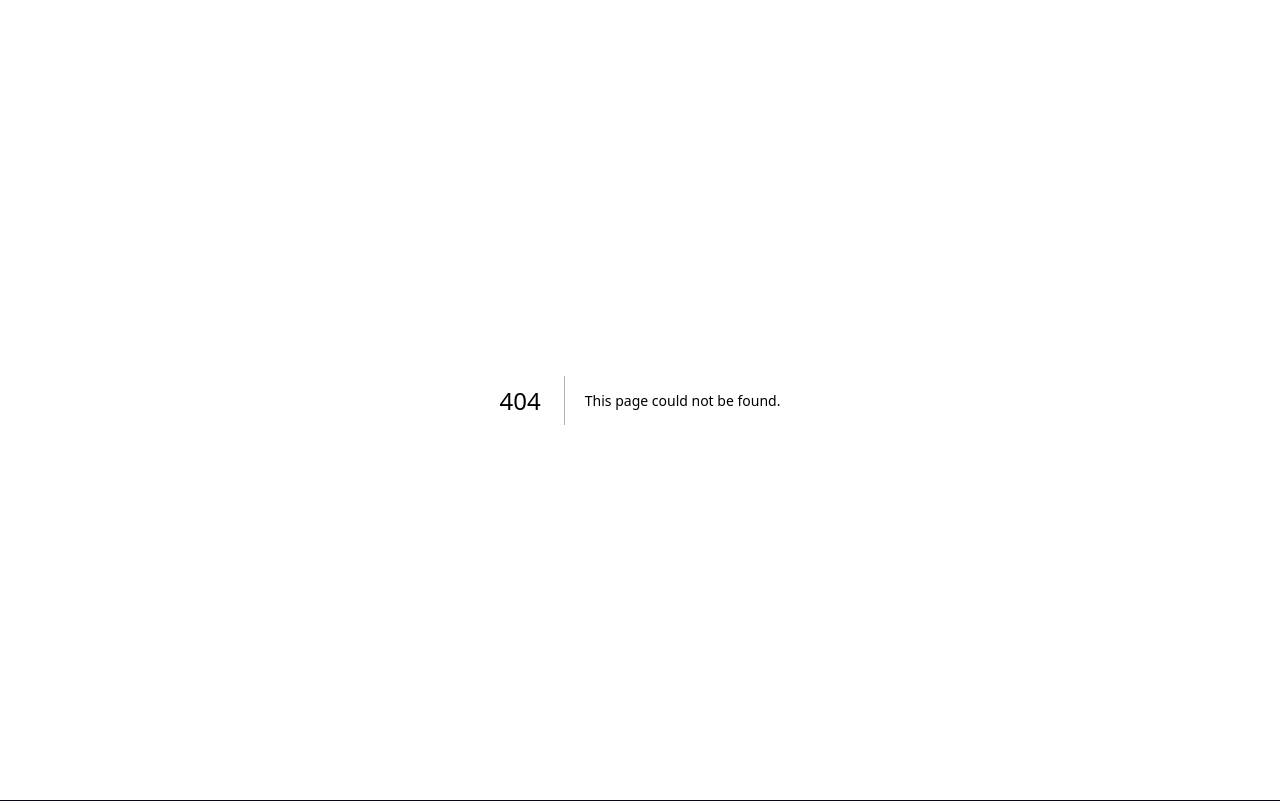
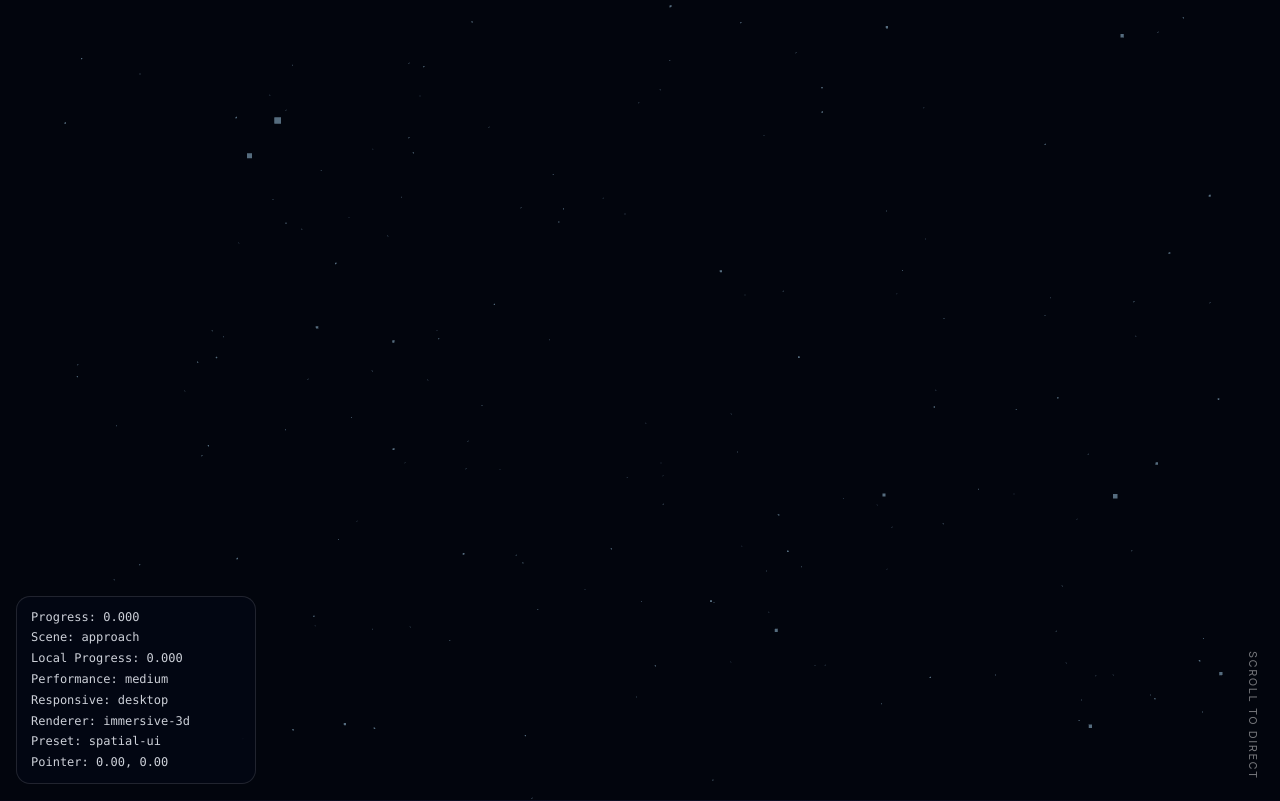
Before and after one commit to wmotionagency/w-motion-hero-engine, a Next.js app: page /3d in a window 1280 px wide. Before the commit this address had no page. Shown: the top 801 px of the page. Built offline with nearby package versions, Linux system fonts and the light colour scheme.

Commit message:
feat: add immersive 3D demo experience

```diff
--- /dev/null
+++ b/src/app/3d/page.tsx
@@ -0,0 +1,6 @@
+import { HeroShell } from "@/wmotion/components/HeroShell";
+import { demo3DHero } from "@/wmotion/configs/demo.3d";
+
+export default function Immersive3DDemoPage() {
+  return <HeroShell spec={demo3DHero} />;
+}
```
